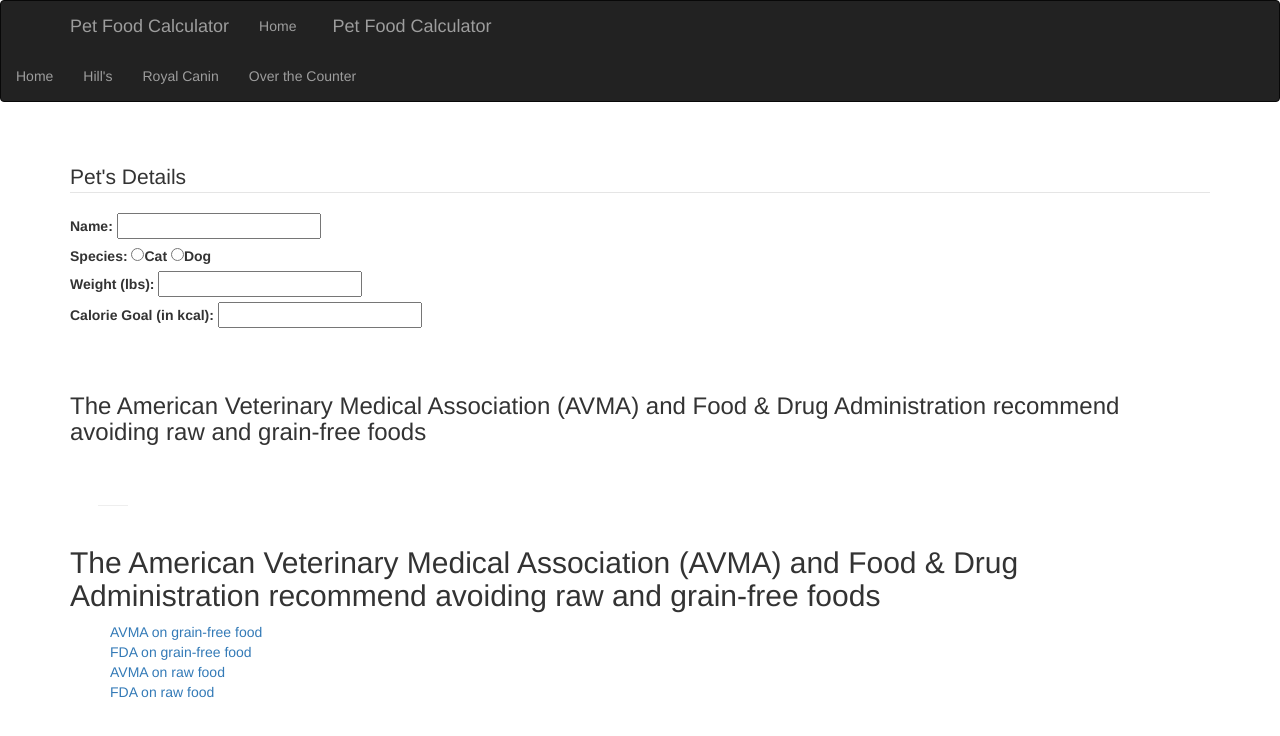
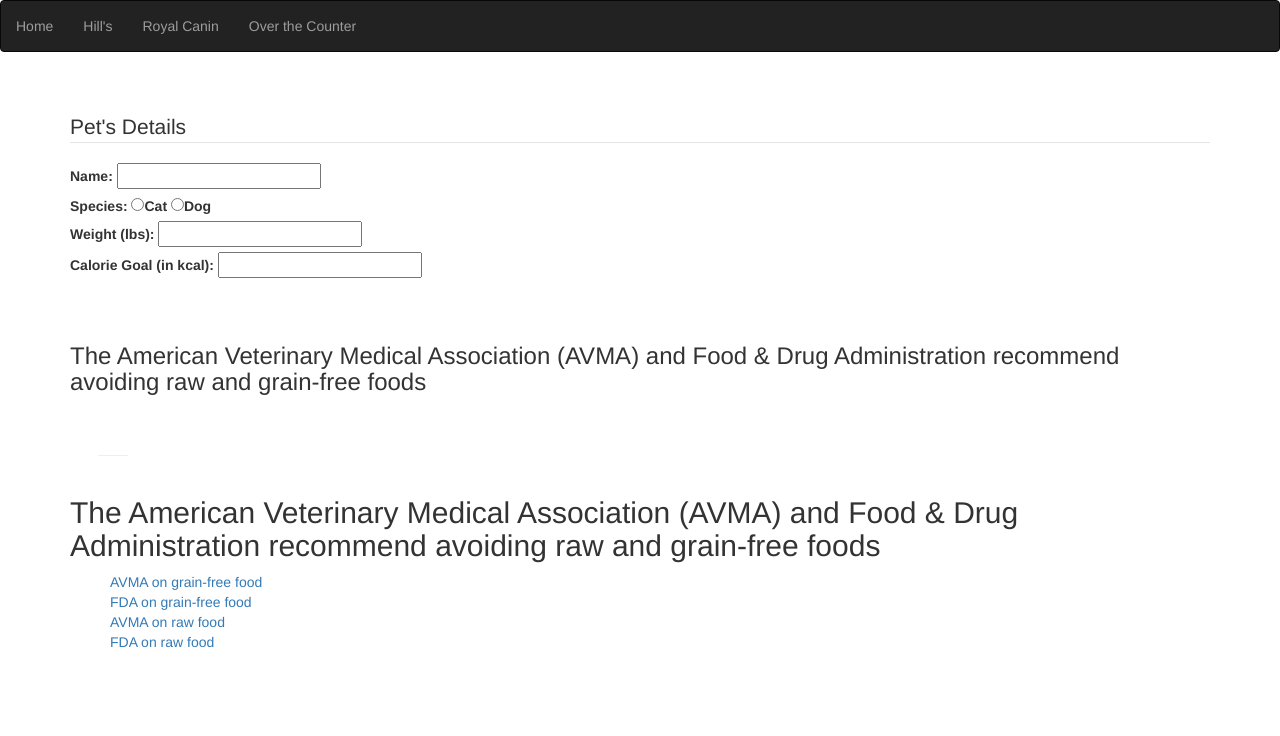
Before and after one commit to colburnh/colburnh.github.io, a plain HTML site: page otc.html in a window 1280 px wide. Drawn offline with nearby package versions, Linux system fonts and the light colour scheme.

Commit message:
Update otc.html

```diff
--- a/otc.html
+++ b/otc.html
@@ -12,16 +12,7 @@
 <body>
     <!-- menu bar -->
     <nav class="navbar navbar-inverse navbar-fixed">
-        <div class="container">
-        <div class="navbar-header">
 
-            <a class="navbar-brand" href="home.html">Pet Food Calculator</a>
-        </div>
-        <ul class="nav navbar-nav">
-            <li><a href="home.html">Home</a></li>
-
-            <a class="navbar-brand" href="index.html">Pet Food Calculator</a>
-        </div>
         <ul class="nav navbar-nav">
             <li><a href="index.html">Home</a></li>
 
```
